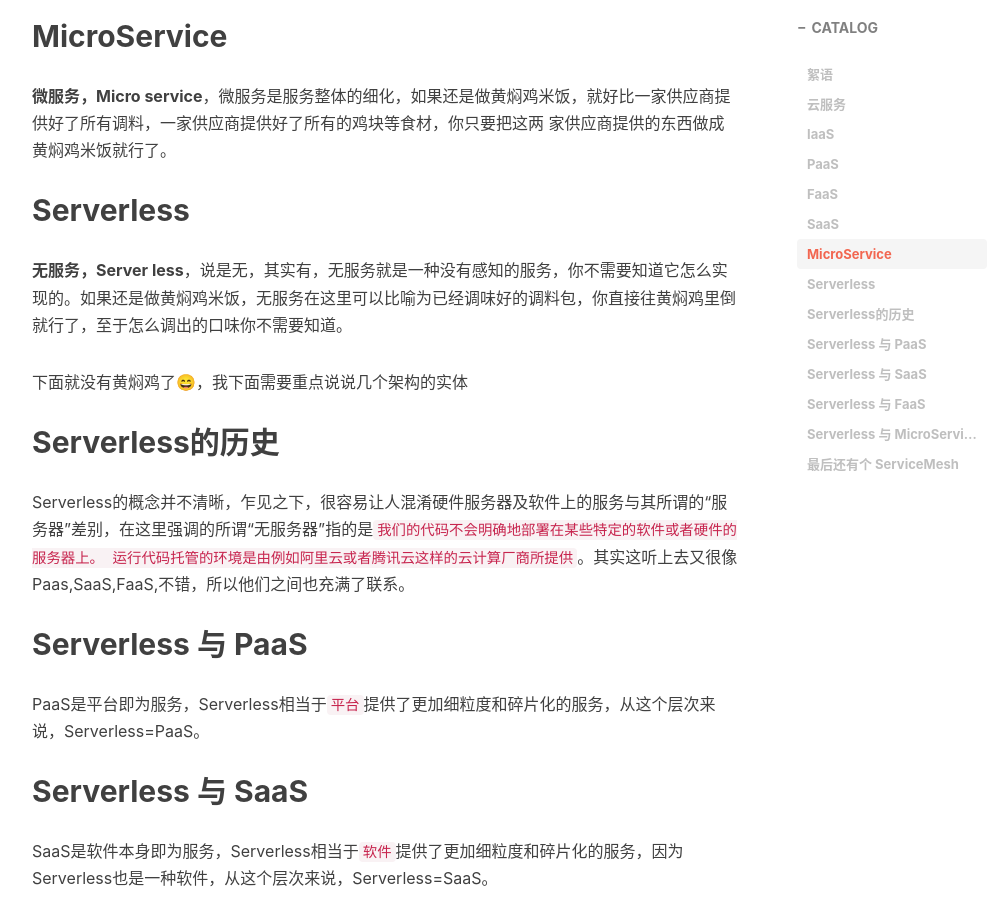
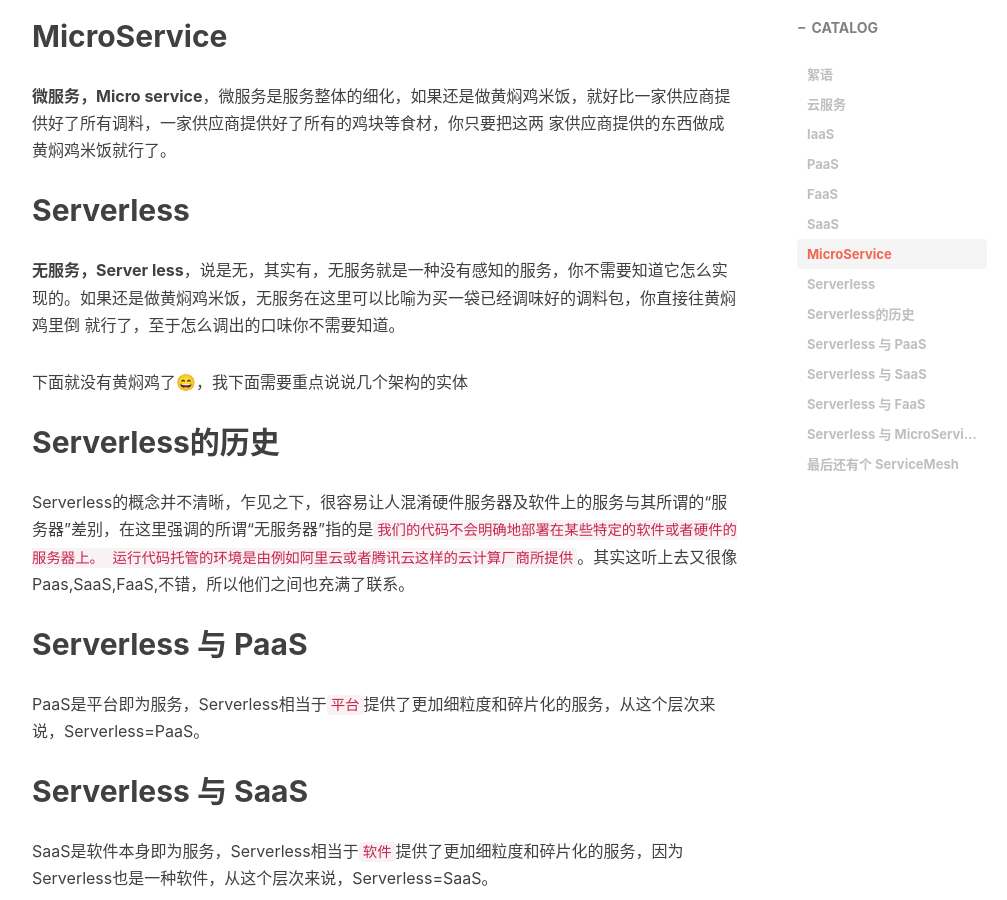
Before and after one commit to HughNian/HughNian.github.io, a Jekyll site: the page built from _posts/2021-01-08-可能是说的最分明的IaaS,PaaS,FaaS,SaaS,MicroService,Serverless了.md, in a window 1280 px wide and 900 px high, scrolled down 1857 px. Shown: the whole window, without its empty margins (233-1240 px from the left). Built offline with Jekyll 4.4.1, drawn with Linux system fonts in a browser that asks for light colours; nearby versions of some CDN libraries; comment, search, counter and statistics services are not loaded.

Commit message:
modify post

```diff
--- a/_posts/2021-01-08-可能是说的最分明的IaaS,PaaS,FaaS,SaaS,MicroService,Serverless了.md
+++ b/_posts/2021-01-08-可能是说的最分明的IaaS,PaaS,FaaS,SaaS,MicroService,Serverless了.md
@@ -43,7 +43,7 @@ tags:
 家供应商提供的东西做成黄焖鸡米饭就行了。
 
 ## Serverless
-**无服务，Server less**，说是无，其实有，无服务就是一种没有感知的服务，你不需要知道它怎么实现的。如果还是做黄焖鸡米饭，无服务在这里可以比喻为已经调味好的调料包，你直接往黄焖鸡里倒
+**无服务，Server less**，说是无，其实有，无服务就是一种没有感知的服务，你不需要知道它怎么实现的。如果还是做黄焖鸡米饭，无服务在这里可以比喻为买一袋已经调味好的调料包，你直接往黄焖鸡里倒
 就行了，至于怎么调出的口味你不需要知道。
 
 下面就没有黄焖鸡了😄，我下面需要重点说说几个架构的实体
```
Also changed, not shown: _posts/2021-01-06-金陵诗画.md (+24 -0 lines).
